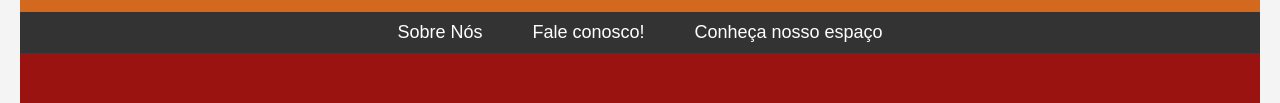
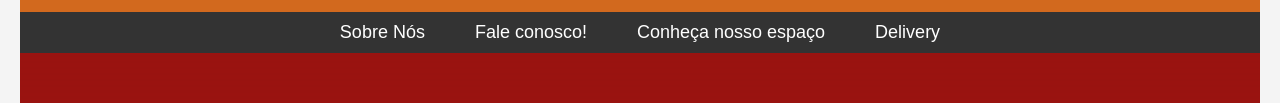
Before and after one commit to fbenficaa/Massas, a plain HTML site: page index.html in a window 1280 px wide. Shown: the part 273-376 px from the top of the page. Drawn offline with Linux system fonts and the light colour scheme.

Commit message:
Att WhatsApp Delivery, Link Facebook e Instagram

```diff
--- a/index.html
+++ b/index.html
@@ -23,6 +23,7 @@
             <li><a href="#about">Sobre Nós</a></li>
             <li><a href="https://wa.me/5535988757872">Fale conosco!</a></li>
             <li><a class="mapa" href="https://maps.app.goo.gl/VkAYtVuhK3seP1Ar7">Conheça nosso espaço</a></li>
+            <li><a href="https://wa.me/553592229563">Delivery</a> </li>
         </ul>
     </nav>
 
@@ -78,10 +79,10 @@
             </p>
             <img class="elson" src="./Fotos massas/LOGISTICA MASSAS-images-1.jpg" alt="Elson CEO">
             <a href="https://www.facebook.com/MassasDaCasaOficial"><img
-                src="https://img.shields.io/badge/Facebook-1877F2?style=for-the-badge&logo=facebook&logoColor=white"><a />
+                    src="https://img.shields.io/badge/Facebook-1877F2?style=for-the-badge&logo=facebook&logoColor=white"><a />
 
-            <a href="https://www.instagram.com/massas.dacasa/"><img
-                    src="https://img.shields.io/badge/Instagram-E4405F?style=for-the-badge&logo=instagram&logoColor=white"></a>
+                <a href="https://www.instagram.com/massas.dacasa/"><img
+                        src="https://img.shields.io/badge/Instagram-E4405F?style=for-the-badge&logo=instagram&logoColor=white"></a>
 
 
         </div>
```
